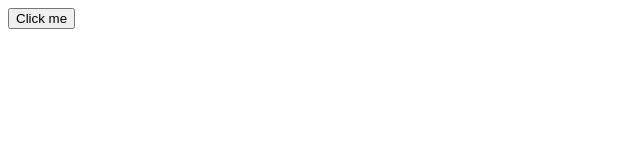
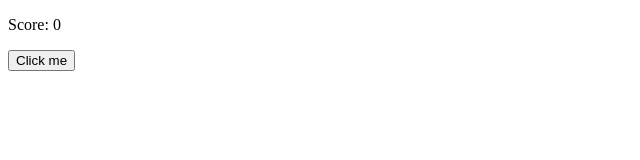
Before and after one commit to c2265232-dot/asdfasdfsdf, a plain HTML site: page index.html in a window 1280 px wide. Shown: the whole page, without its empty margins (0-640 px from the left). Drawn offline with Linux system fonts and the light colour scheme.

Commit message:
Update index.html

```diff
--- a/index.html
+++ b/index.html
@@ -1,7 +1,7 @@
 <!DOCTYPE html>
 <html>
 <body>
-
+<p id="scoreText">Score: 0</p>
 <button id="btn">Click me</button>
 
 <script src="index.js"></script>
```
